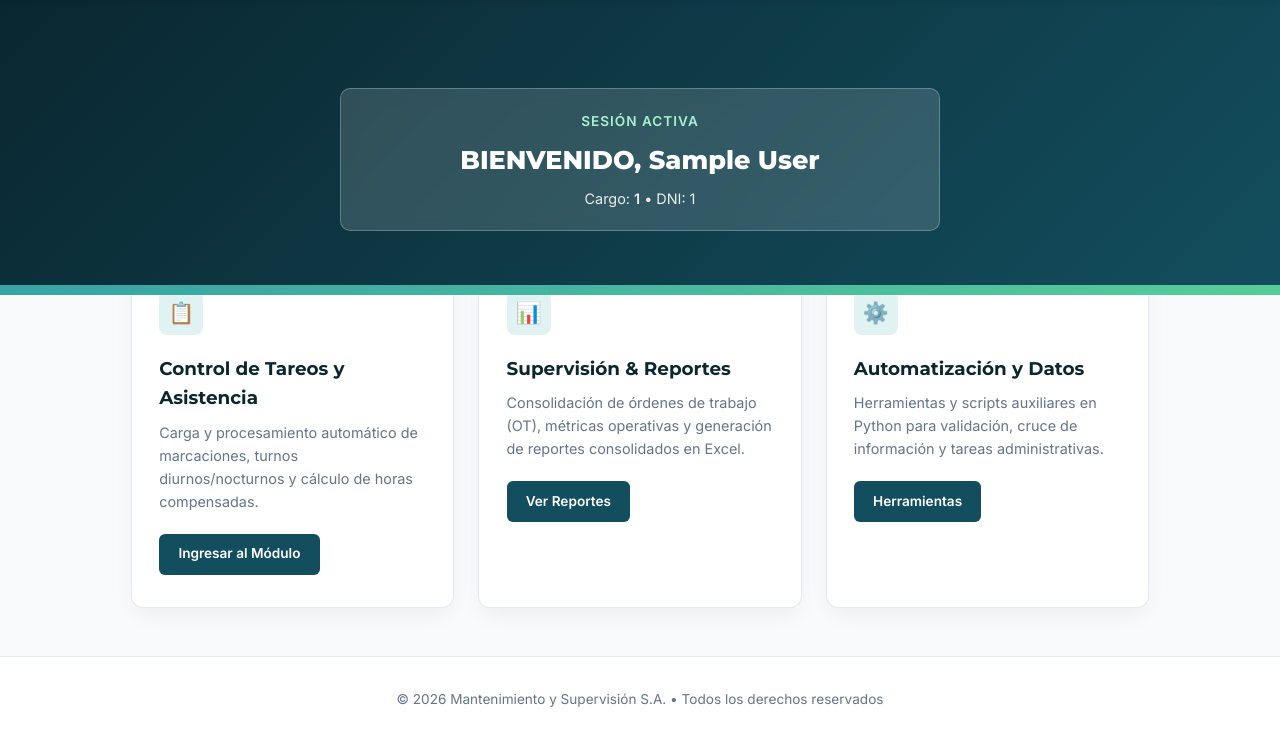
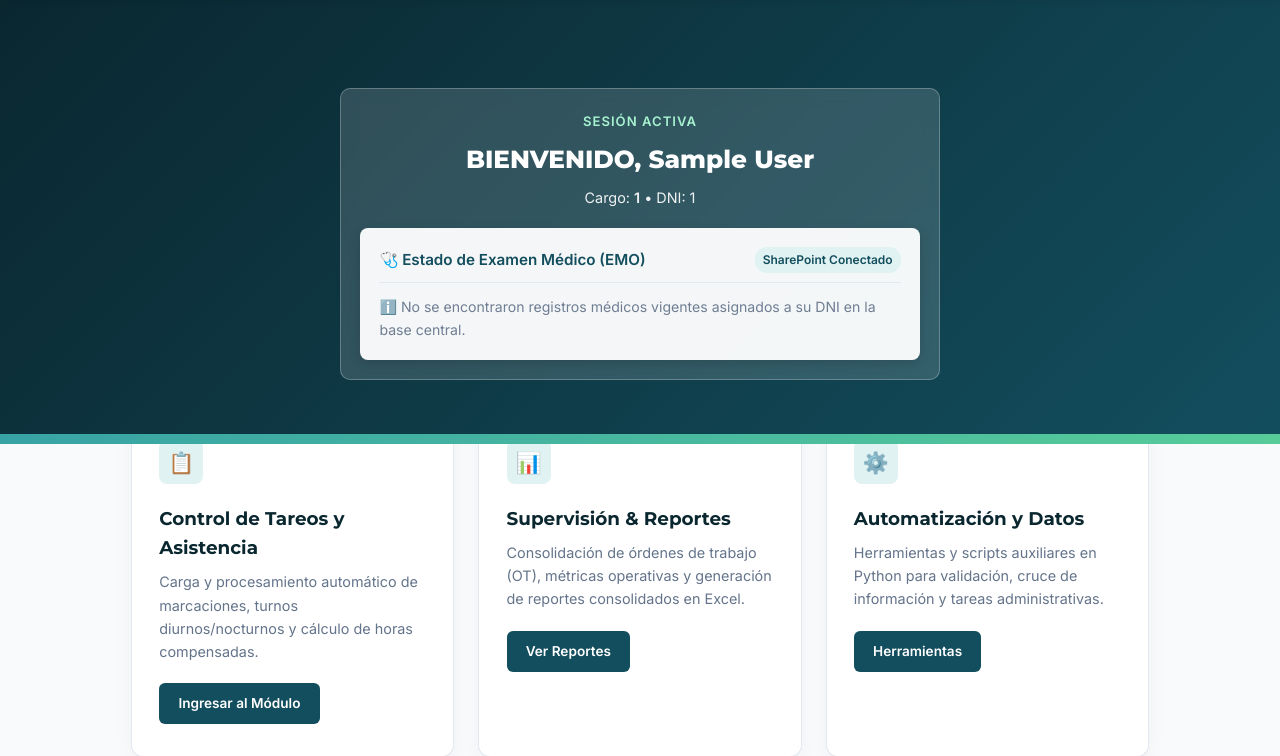
Before and after one commit to rrhhucmys-create/myscondorcocha, a Flask app: page / in a window 1280 px wide. Shown: the part 77-833 px from the top of the page. Before the commit the page ends 784 px from the top, so only its background shows below. Run offline with Flask 3, Linux system fonts and the light colour scheme; the visitor is signed in with stand-in values (Sample User, id 1); data that the repository does not hold is empty.

Commit message:
Update index.html

```diff
--- a/templates/index.html
+++ b/templates/index.html
@@ -170,14 +170,42 @@
     </div>
     {% endif %}
 
-    <!-- Banner Principal -->
+    <!-- Banner Principal con Vigilancia Médica EMO -->
     <section class="hero">
         {% if session.get('nombre_completo') %}
-            <!-- Tarjeta de Bienvenida Personalizada -->
             <div class="user-welcome-card">
-                <span style="font-size: 0.85rem; text-transform: uppercase; letter-spacing: 1px; color: #a7f3d0; font-weight: 700;">Sesión Activa</span>
-                <h2 style="font-size: 1.6rem; margin: 0.4rem 0;">BIENVENIDO, {{ session.get('nombre_completo') }}</h2>
-                <p style="margin: 0; font-size: 0.9rem; opacity: 0.9;">Cargo: <strong>{{ session.get('cargo') }}</strong> &bull; DNI: {{ session.get('user_dni') }}</p>
+                <span style="font-size: 0.82rem; text-transform: uppercase; letter-spacing: 1px; color: #a7f3d0; font-weight: 700;">Sesión Activa</span>
+                <h2 style="font-size: 1.55rem; margin: 0.4rem 0;">BIENVENIDO, {{ session.get('nombre_completo') }}</h2>
+                <p style="margin: 0 0 1.2rem 0; font-size: 0.9rem; opacity: 0.92;">Cargo: <strong>{{ session.get('cargo') }}</strong> &bull; DNI: {{ session.get('user_dni') }}</p>
+
+                <!-- Cuadro de Datos EMO desde SharePoint -->
+                <div style="background: rgba(255, 255, 255, 0.95); color: var(--text-dark); border-radius: 8px; padding: 1.2rem; text-align: left; box-shadow: 0 4px 12px rgba(0,0,0,0.15);">
+                    <div style="display: flex; align-items: center; justify-content: space-between; border-bottom: 1.5px solid #e2e8f0; padding-bottom: 0.6rem; margin-bottom: 0.8rem;">
+                        <strong style="color: var(--primary); font-size: 0.95rem;">🩺 Estado de Examen Médico (EMO)</strong>
+                        <span style="font-size: 0.75rem; background: #e0f2f1; color: var(--primary); padding: 3px 8px; border-radius: 12px; font-weight: 600;">SharePoint Conectado</span>
+                    </div>
+
+                    {% if emo %}
+                        <div style="display: grid; grid-template-columns: repeat(auto-fit, minmax(140px, 1fr)); gap: 1rem;">
+                            <div>
+                                <span style="display: block; font-size: 0.78rem; color: var(--text-muted); font-weight: 600;">FECHA EMO</span>
+                                <strong style="font-size: 1rem; color: var(--primary-dark);">{{ emo.fecha_emo }}</strong>
+                            </div>
+                            <div>
+                                <span style="display: block; font-size: 0.78rem; color: var(--text-muted); font-weight: 600;">FECHA DE VENCIMIENTO</span>
+                                <strong style="font-size: 1rem; color: #b91c1c;">{{ emo.fecha_vencimiento }}</strong>
+                            </div>
+                            <div>
+                                <span style="display: block; font-size: 0.78rem; color: var(--text-muted); font-weight: 600;">CLÍNICA</span>
+                                <strong style="font-size: 1rem; color: var(--primary-dark);">{{ emo.clinica }}</strong>
+                            </div>
+                        </div>
+                    {% else %}
+                        <p style="margin: 0; font-size: 0.88rem; color: var(--text-muted);">
+                            ℹ️ No se encontraron registros médicos vigentes asignados a su DNI en la base central.
+                        </p>
+                    {% endif %}
+                </div>
             </div>
         {% else %}
             <h2>Control Operativo &amp; Supervisión</h2>
```
